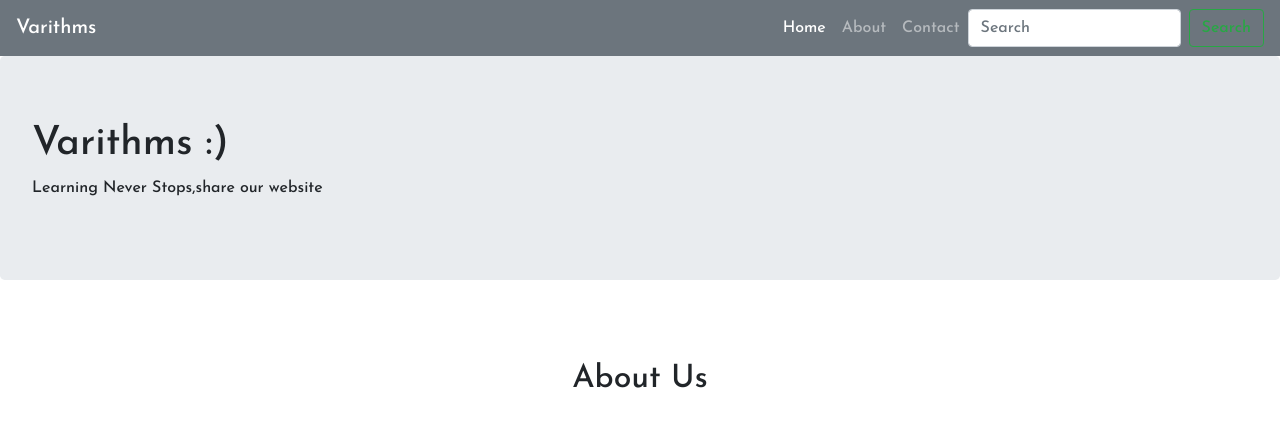
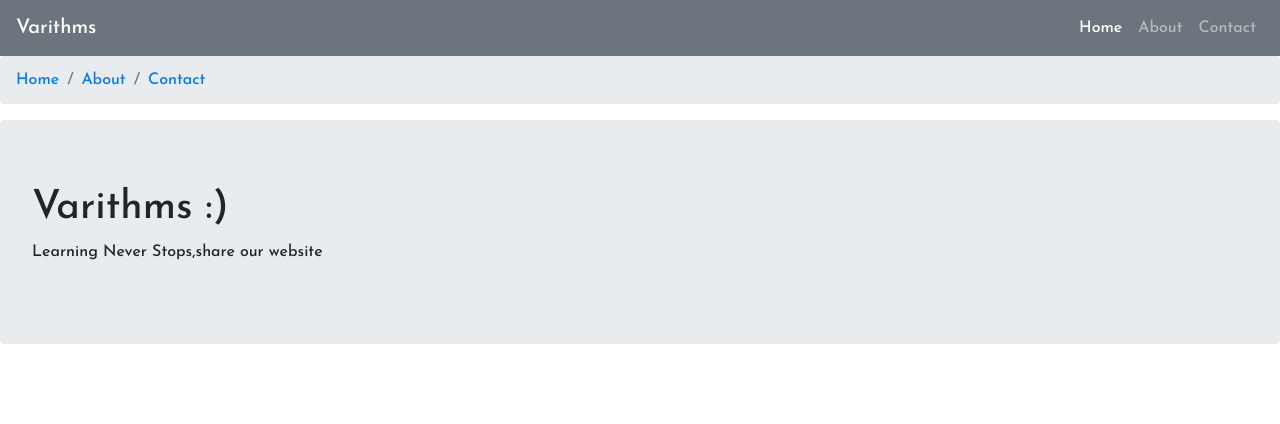
Before and after one commit to Aakarsh2406/varithms2, a PHP site: page /about.php in a window 1280 px wide. Shown: the top 424 px of the page. Run offline with PHP 8.4, Linux system fonts and the light colour scheme; some libraries are stand-ins or nearby versions.

Commit message:
Update about.php

```diff
--- a/public/about.php
+++ b/public/about.php
@@ -6,8 +6,11 @@
   <meta name="viewport" content="width=device-width, initial-scale=1">
   <link rel="stylesheet" type="text/css" href="css/style.css">
   <link rel="stylesheet" href="https://maxcdn.bootstrapcdn.com/bootstrap/4.5.2/css/bootstrap.min.css">
+   <link rel="stylesheet" href="https://cdnjs.cloudflare.com/ajax/libs/animate.css/3.5.2/animate.min.css" >
   <link href="https://fonts.googleapis.com/css2?family=Josefin+Sans:wght@200;500&display=swap" rel="stylesheet">
+  <style>
 
+</style>
 </head>
 <body>
 
@@ -27,18 +30,22 @@
       </li>
 
   <li class="nav-item">
-        <a class="nav-link" href="#">Contact</a>
+        <a class="nav-link" href="contact.php">Contact</a>
       </li>
     </ul>
-    <form class="form-inline my-2 my-lg-0">
-      <input class="form-control mr-sm-2" type="search" placeholder="Search" aria-label="Search">
-      <button class="btn btn-outline-success my-2 my-sm-0" type="submit">Search</button>
-    </form>
+
   </div>
 </nav>
+<nav aria-label="breadcrumb">
+  <ol class="breadcrumb">
+    <li class="breadcrumb-item"><a href="index.php">Home</a></li>
+    <li class="breadcrumb-item"><a href="about.php">About</a></li>
+	<li class="breadcrumb-item"><a href="contact.php">Contact</a></li>
+  </ol>
+</nav>
 <div class="jumbotron">
-  <h1>Varithms :)</h1>
-  <p>Learning Never Stops,share our website</p>
+  <h1 class="wow flipOutX">Varithms :)</h1>
+  <p class="wow zoomIn">Learning Never Stops,share our website</p>
 </div
 <section class="my-5">
 <div class="py-5">
@@ -47,7 +54,7 @@
 <div class="container-fluid">
 <div class="row">
 	<div class="col-lg-6 col-md-6 col-12">
-<img src="images/A1.jpg" class="img-fluid aboutimg">
+<img src="images/A7.jpg" class="img-fluid aboutimg">
 </div>
 	<div class="col-lg-6 col-md-6 col-12">
 <h2 class="display-4">I am Varithms</h2>
@@ -64,5 +71,31 @@ For that we will be providing you with detailed explaination and implementation.
 </div>
 </div>
 </section>
+
+
+<script src="https://maxcdn.bootstrapcdn.com/bootstrap/4.5.2/js/bootstrap.min.js"></script>
+
+<script src="https://cdnjs.cloudflare.com/ajax/libs/wow/1.1.2/wow.js" integrity="sha512-Rd5Gf5A6chsunOJte+gKWyECMqkG8MgBYD1u80LOOJBfl6ka9CtatRrD4P0P5Q5V/z/ecvOCSYC8tLoWNrCpPg==" crossorigin="anonymous"></script>
+<script>
+var wow = new WOW(
+  {
+    boxClass:     'wow',      // animated element css class (default is wow)
+    animateClass: 'animated', // animation css class (default is animated)
+    offset:       0,          // distance to the element when triggering the animation (default is 0)
+    mobile:       true,       // trigger animations on mobile devices (default is true)
+    live:         true,       // act on asynchronously loaded content (default is true)
+    callback:     function(box) {
+      // the callback is fired every time an animation is started
+      // the argument that is passed in is the DOM node being animated
+    },
+    scrollContainer: null,    // optional scroll container selector, otherwise use window,
+    resetAnimation: true,     // reset animation on end (default is true)
+  }
+);
+wow.init();
+</script>
+
+
+
 </body>
 </html>
```
